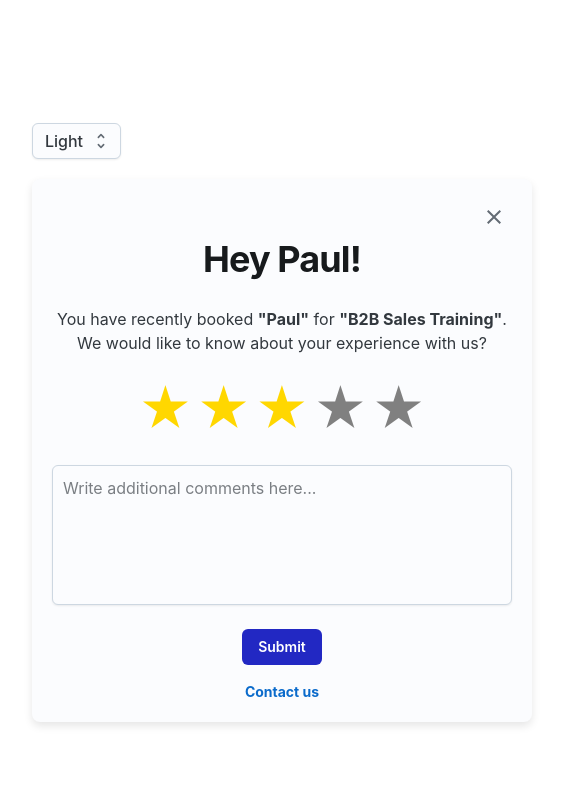
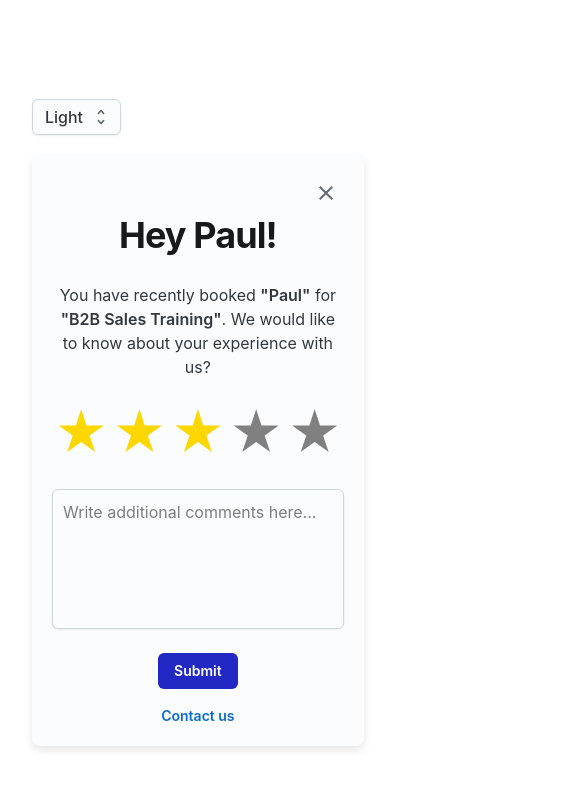
Before and after one commit to BaheYaich/TalentHive_Feedback, a React (Vite) app: page / in a window 390 px wide. Shown: the top 788 px of the page, 564 px wide, since content can reach past the window. Built offline with nearby package versions, Linux system fonts and the light colour scheme.

Commit message:
Update #5: Responsiveness bugfix

```diff
--- a/src/App.tsx
+++ b/src/App.tsx
@@ -2,6 +2,7 @@ import './App.css';
 import * as React from 'react';
 import { CssVarsProvider } from '@mui/joy/styles';
 import { useColorScheme } from '@mui/joy/styles';
+import CssBaseline from '@mui/joy/CssBaseline';
 import Typography from '@mui/joy/Typography';
 import Sheet from '@mui/joy/Sheet';
 import Button from '@mui/joy/Button';
@@ -12,6 +13,7 @@ import StarRating from "./StarRating.tsx";
 import Textarea from '@mui/joy/Textarea';
 import IconButton from '@mui/joy/IconButton';
 import CloseIcon from '@mui/icons-material/Close';
+import { maxWidth } from '../node_modules/@mui/system/index.d.ts';
 
 function ModeToggle() {
   const { mode, setMode } = useColorScheme();
@@ -43,10 +45,12 @@ function ModeToggle() {
 export default function App() {
   return (
     <CssVarsProvider>
+      <CssBaseline />
       <ModeToggle />
       <Sheet
         sx={{
-          width: '460px',
+          width: '100%',
+          maxWidth : '460px',
           margin: 'auto',
           marginTop: '20px',
           padding: '20px',
```
